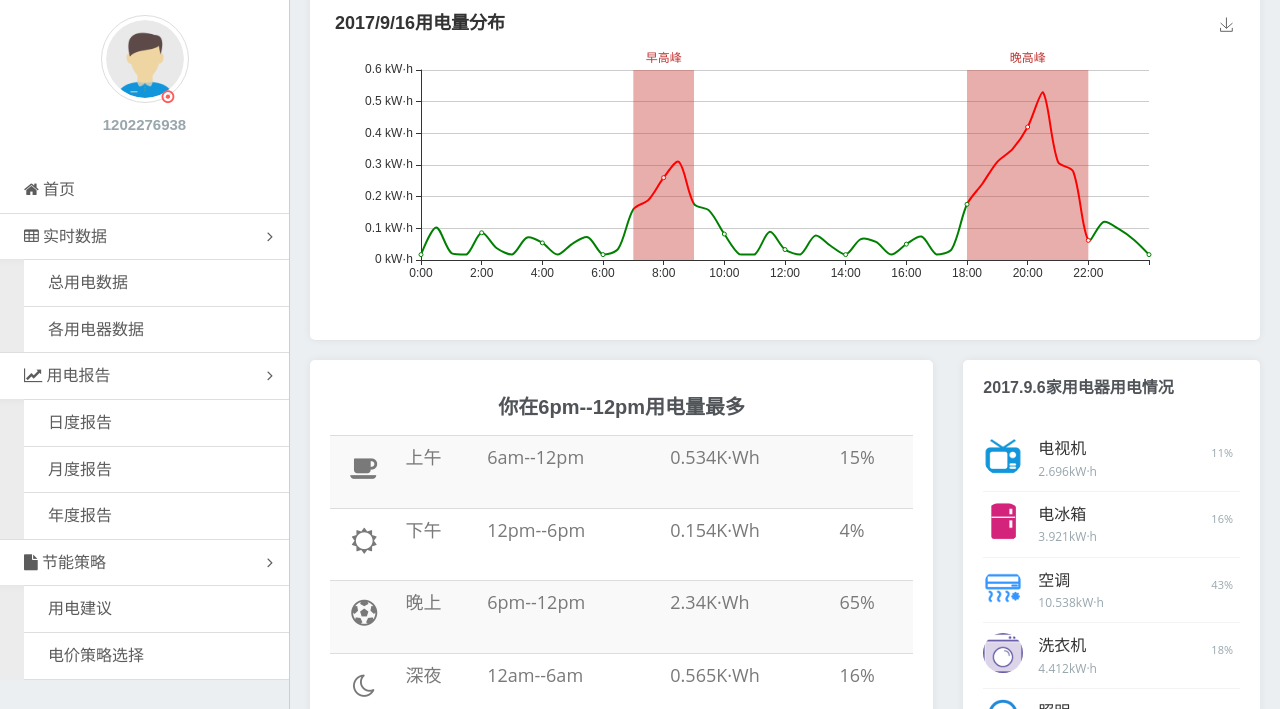
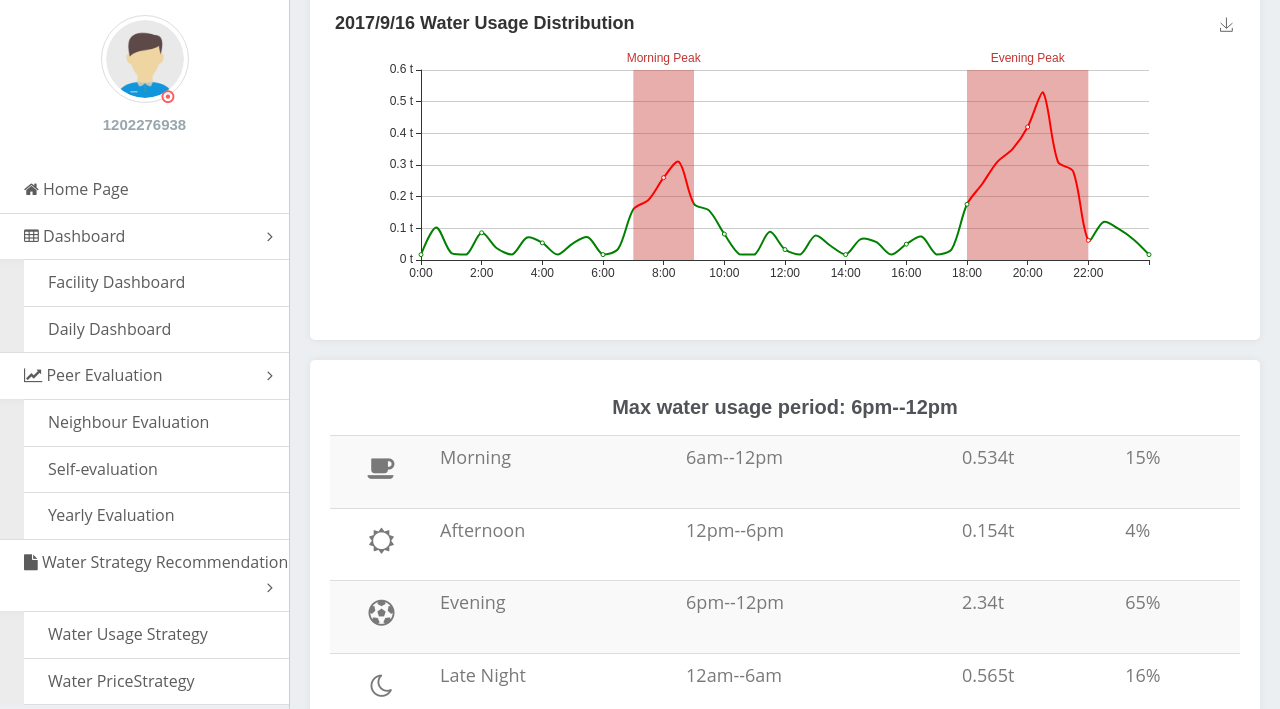
Before and after one commit to Team491/Waterwise, a plain HTML site: page jspUser/DailyDashboard.html in a window 1280 px wide. Shown: the part 91-800 px from the top of the page. Drawn offline with Linux system fonts and the light colour scheme.

Commit message:
Shanyue: Update of UserIndex and Datadash

```diff
--- a/assets/js/charts/reportday.js
+++ b/assets/js/charts/reportday.js
@@ -6,7 +6,7 @@
 
 	option = {
     title: {
-        text: '2017/9/16用电量分布',
+        text: '2017/9/16 Water Usage Distribution',
         subtext: ''
     },
     tooltip: {
@@ -29,7 +29,7 @@
     yAxis: {
         type: 'value',
         axisLabel: {
-            formatter: '{value} kW·h'
+            formatter: '{value} t'
         },
         axisPointer: {
             snap: true
@@ -60,18 +60,18 @@
     },
     series: [
         {
-            name:'用电量',
+            name:'Water Usage',
             type:'line',
             smooth: true,
             data: [0.017, 0.103, 0.022, 0.017, 0.086, 0.037, 0.017, 0.071, 0.054, 0.017, 0.052, 0.072, 0.017, 0.035, 0.16, 0.19, 0.26, 0.31, 0.177, 0.156, 0.082, 0.018, 0.017, 0.089, 0.033, 0.017, 0.077, 0.045, 0.017, 0.066, 0.057, 0.017, 0.05, 0.074, 0.017, 0.035, 0.176, 0.24, 0.31, 0.35, 0.42, 0.53, 0.31, 0.28, 0.062, 0.12, 0.098, 0.064, 0.017],
             markArea: {
                 data: [ [{
-                    name: '早高峰',
+                    name: 'Morning Peak',
                     xAxis: '7:00'
                 }, {
                     xAxis: '9:00'
                 }], [{
-                    name: '晚高峰',
+                    name: 'Evening Peak',
                     xAxis: '18:00'
                 }, {
                     xAxis: '22:00'
--- a/jspUser/ReportDay.html
+++ b/jspUser/DailyDashboard.html
@@ -63,27 +63,27 @@
 	                    <!-- End User -->
 
 						<ul class="am-list admin-sidebar-list">
-						    <li><a href="UserIndex.html"><span class="am-icon-home"></span> 首页</a></li>
+							<li><a href="UserIndex.html"><span class="am-icon-home"></span> Home Page</a></li>
 							<li class="admin-parent">
-						      <a class="am-cf" data-am-collapse="{target: '#collapse-nav1'}"><span class="am-icon-table"></span> 实时数据 <span class="am-icon-angle-right am-fr am-margin-right"></span></a>
+								<a class="am-cf" data-am-collapse="{target: '#collapse-nav1'}"><span class="am-icon-table"></span> Dashboard <span class="am-icon-angle-right am-fr am-margin-right"></span></a>
 								<ul class="am-list am-collapse admin-sidebar-sub am-in" id="collapse-nav1">
-						        <li><a href="realtime.html">总用电数据</a></li>
-						        <li><a href="Appliance.html">各用电器数据</a></li>
+									<li><a href="FacilityDashboard.html" class="am-cf"> Facility Dashboard</span></a></li>
+									<li><a href="DailyDashboard.html" class="am-cf"> Daily Dashboard</span></a></li>
 								</ul>
 							</li>
 							<li class="admin-parent">
-						      <a class="am-cf" data-am-collapse="{target: '#collapse-nav2'}"><i class="am-icon-line-chart" aria-hidden="true"></i> 用电报告 <span class="am-icon-angle-right am-fr am-margin-right"></span></a>
+								<a class="am-cf" data-am-collapse="{target: '#collapse-nav2'}"><i class="am-icon-line-chart" aria-hidden="true"></i> Peer Evaluation <span class="am-icon-angle-right am-fr am-margin-right"></span></a>
 								<ul class="am-list am-collapse admin-sidebar-sub am-in" id="collapse-nav2">
-						        <li><a href="ReportDay.html" class="am-cf"> 日度报告</span></a></li>
-						        <li><a href="ReportMon.html" class="am-cf"> 月度报告</span></a></li>
-						        <li><a href="ReportYear.html" class="am-cf"> 年度报告</span></a></li>
+								<li><a href="ReportDay.html" class="am-cf"> Neighbour Evaluation</span></a></li>
+								<li><a href="ReportMon.html" class="am-cf"> Self-evaluation</span></a></li>
+								<li><a href="ReportYear.html" class="am-cf"> Yearly Evaluation</span></a></li>
 								</ul>
 							</li>
 							<li class="admin-parent">
-						      <a class="am-cf" data-am-collapse="{target: '#collapse-nav5'}"><span class="am-icon-file"></span> 节能策略 <span class="am-icon-angle-right am-fr am-margin-right"></span></a>
+								<a class="am-cf" data-am-collapse="{target: '#collapse-nav5'}"><span class="am-icon-file"></span> Water Strategy Recommendation <span class="am-icon-angle-right am-fr am-margin-right"></span></a>
 								<ul class="am-list am-collapse admin-sidebar-sub am-in" id="collapse-nav5">
-						        <li><a href="Suggestion.html" class="am-cf">用电建议 </a></li>
-						        <li><a href="PriceStrategy.html">电价策略选择</a></li>
+								<li><a href="Suggestion.html" class="am-cf">Water Usage Strategy </a></li>
+								<li><a href="PriceStrategy.html">Water PriceStrategy</a></li>
 								</ul>
 							</li>
 						</ul>
@@ -104,25 +104,16 @@
 		<div class="content-page">
 			<!-- Start content -->
 			<div class="content">
-
-
-
-
 				<div class="am-g">
-
 					<div class="am-u-md12">
 						<!-- 折线图堆叠 -->
 						<div class="card-box">
 							<div id="day" style="width: 100%;height: 310px;"></div>
 						</div>
 					</div>
-
-
-
-
-				<div class="am-u-md-8">
+				<div class="am-u-md-12">
 						<div class="card-box">
-						<h2 align="center">你在6pm--12pm用电量最多</h2>
+						<h2 align="center">Max water usage period: 6pm--12pm</h2>
 							<table class="am-table  am-table-striped" style="width: 100%;height: 290px;">
 
 								    <tbody>
@@ -132,110 +123,48 @@
 								            		<li class="inform" style="font-size: 26px;"><i class="am-icon-coffee aria-hidden="true"></i></li>
 								           		</ul>
 								            </td>
-								            <td class="inform" style="font-size: 18px;">上午</td>
+								            <td class="inform" style="font-size: 18px;">Morning</td>
 								            <td class="inform" style="font-size: 18px;">6am--12pm</td>
-								            <td class="inform" style="font-size: 18px;">0.534K·Wh</td>
+								            <td class="inform" style="font-size: 18px;">0.534t</td>
 								            <td class="inform" style="font-size: 18px;">15%</td>
 								        </tr>
-
-
 								        <tr style="text-align: left;" >
 								            <td style="text-align: center;">
 								            	<ul class="am-nav am-navbar-nav ">
 								            		<li class="inform" style="font-size: 26px;"><i class="am-icon-sun-o aria-hidden="true"></i></li>
 								           		</ul>
 								            </td>
-								            <td class="inform" style="font-size: 18px;">下午</td>
+								            <td class="inform" style="font-size: 18px;">Afternoon</td>
 								            <td class="inform" style="font-size: 18px;">12pm--6pm</td>
-								            <td class="inform" style="font-size: 18px;">0.154K·Wh</td>
+								            <td class="inform" style="font-size: 18px;">0.154t</td>
 								            <td class="inform" style="font-size: 18px;">4% </td>
 								        </tr>
-
-
 								        <tr style="text-align: left;" >
 								            <td style="text-align: center;">
 								            	<ul class="am-nav am-navbar-nav ">
 								            		<li class="inform" style="font-size: 26px;"><i class="am-icon-soccer-ball-o aria-hidden="true"></i></li>
 								           		</ul>
 								            </td>
-								            <td class="inform" style="font-size: 18px;">晚上</td>
+								            <td class="inform" style="font-size: 18px;">Evening</td>
 								            <td class="inform" style="font-size: 18px;">6pm--12pm</td>
-								            <td class="inform" style="font-size: 18px;">2.34K·Wh</td>
+								            <td class="inform" style="font-size: 18px;">2.34t</td>
 								            <td class="inform" style="font-size: 18px;">65%</td>
-
 								        </tr>
-
 								        <tr style="text-align: left;" >
 								            <td style="text-align: center;">
 								            	<ul class="am-nav am-navbar-nav ">
 								            		<li class="inform" style="font-size: 26px;"><i class="am-icon-moon-o aria-hidden="true"></i></li>
 								           		</ul>
 								            </td>
-								            <td class="inform" style="font-size: 18px;">深夜</td>
+								            <td class="inform" style="font-size: 18px;">Late Night</td>
 								            <td class="inform" style="font-size: 18px;">12am--6am</td>
-								            <td class="inform" style="font-size: 18px;">0.565K·Wh</td>
+								            <td class="inform" style="font-size: 18px;">0.565t</td>
 								            <td class="inform" style="font-size: 18px;">16%</td>
 								        </tr>
-
-
-
-
 								    </tbody>
 								</table>
 						</div>
 					</div>
-
-					<div class="am-u-md-4">
-						<!-- 大数据面积图  -->
-						<div class="card-box">
-								<h4 class="header-title m-t-0 m-b-30">2017.9.6家用电器用电情况</h4>
-								<div class="inbox-widget nicescroll" style="height: 320px; overflow: hidden; outline: none;" tabindex="5000">
-                                    <a href="#">
-                                        <div class="inbox-item">
-                                            <div class="inbox-item-img"><img src="../assets/img/tv-1.png" class="img-circle" alt=""></div>
-                                            <p class="inbox-item-author">电视机</p>
-                                            <p class="inbox-item-text">2.696kW·h</p>
-                                            <p class="inbox-item-date">11%</p>
-                                        </div>
-                                    </a>
-                                    <a href="#">
-                                        <div class="inbox-item">
-                                            <div class="inbox-item-img"><img src="../assets/img/refrigerator.png" class="img-circle" alt=""></div>
-                                            <p class="inbox-item-author">电冰箱</p>
-                                            <p class="inbox-item-text">3.921kW·h</p>
-                                            <p class="inbox-item-date">16%</p>
-                                        </div>
-                                    </a>
-                                    <a href="#">
-                                        <div class="inbox-item">
-                                            <div class="inbox-item-img"><img src="../assets/img/aircon.png" class="img-circle" alt=""></div>
-                                            <p class="inbox-item-author">空调</p>
-                                            <p class="inbox-item-text">10.538kW·h</p>
-                                            <p class="inbox-item-date">43%</p>
-                                        </div>
-                                    </a>
-                                    <a href="#">
-                                        <div class="inbox-item">
-                                            <div class="inbox-item-img"><img src="../assets/img/washer-1.png" class="img-circle" alt=""></div>
-                                            <p class="inbox-item-author">洗衣机</p>
-                                            <p class="inbox-item-text">4.412kW·h</p>
-                                            <p class="inbox-item-date">18%</p>
-                                        </div>
-                                    </a>
-                                    <a href="#">
-                                        <div class="inbox-item">
-                                            <div class="inbox-item-img"><img src="../assets/img/lighting-2.png" class="img-circle" alt=""></div>
-                                            <p class="inbox-item-author">照明</p>
-                                            <p class="inbox-item-text">2.941kW·h</p>
-                                            <p class="inbox-item-date">12%</p>
-                                        </div>
-                                    </a>
-                                </div>
-							</div>
-					</div>
-
-
-
 			</div>
 		</div>
 		<!-- end right Content here -->
```
Also changed, not shown: assets/js/charts/main.js (+38 -0 lines), jspUser/FacilityDashboard.html (renamed from jspUser/realtime.html, +4 -12 lines), jspUser/UserIndex.html (+13 -5 lines). Lines whose indentation alone changed are shown as unchanged.
